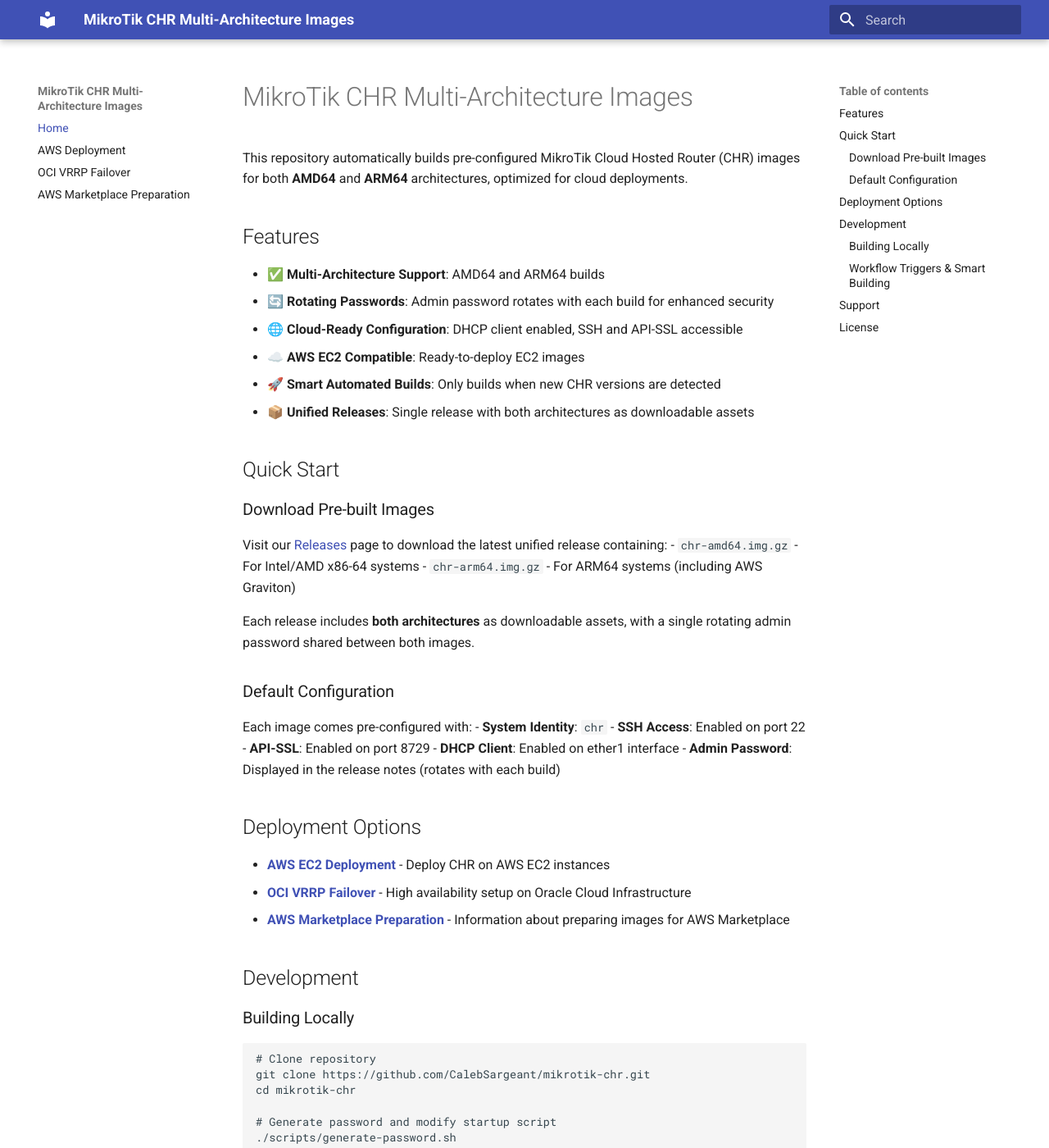
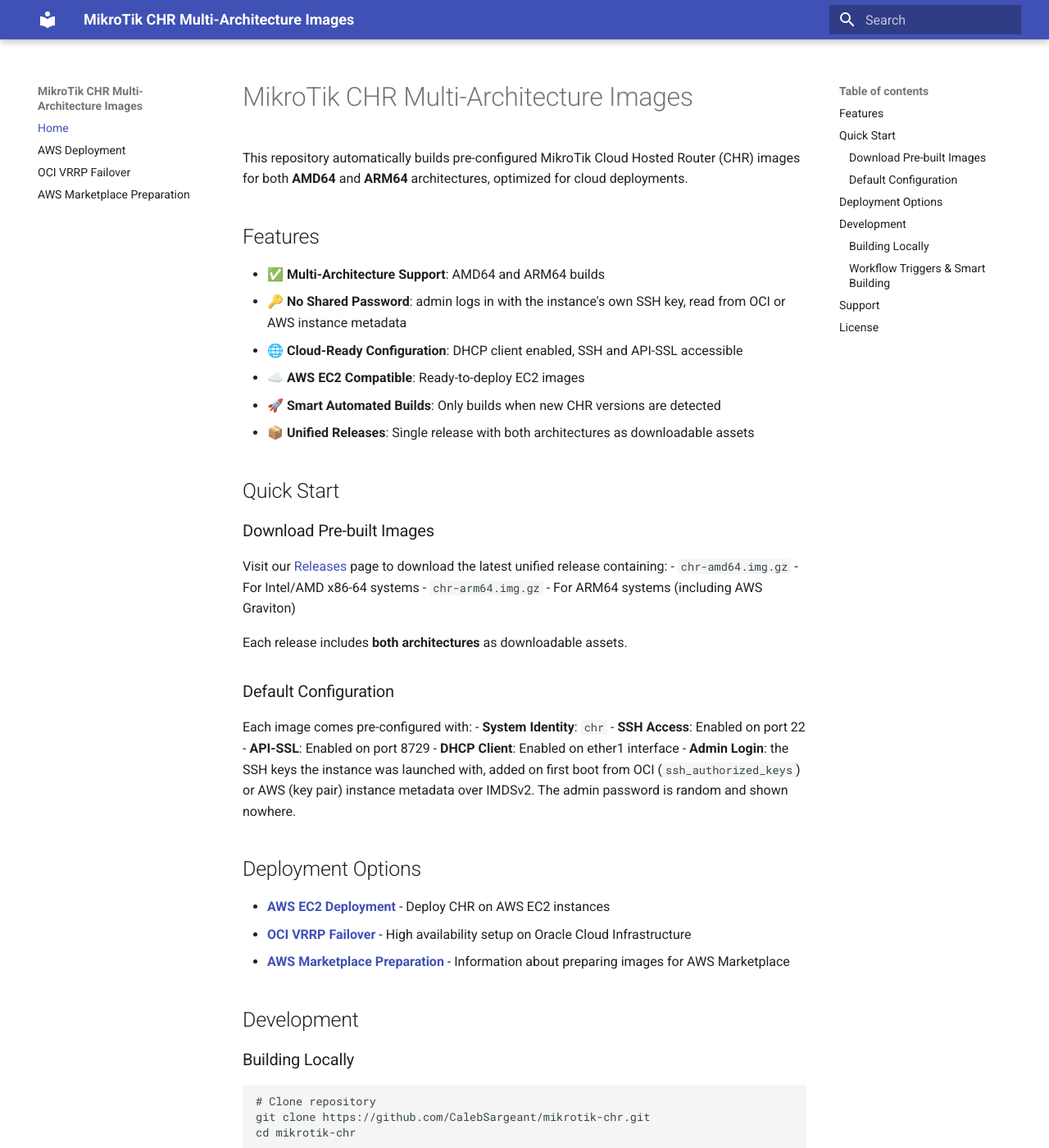
Before and after one commit to CalebSargeant/mikrotik-chr, an MkDocs documentation site: the page built from docs/index.md, in a window 1280 px wide and 1400 px high. Shown: the whole window at 82% size. Built offline with MkDocs 1.6.1 and Material for MkDocs 9.7.7, drawn with Linux system fonts in a browser that asks for light colours; some of the changed text lies outside the part shown.

Commit message:
fix(image): stop baking the admin password into images (#10)
* fix(image): stop baking the admin password into images

* ci(image): tag and release only from main

* ci(image): drop build packages the image never used

```diff
--- a/docs/index.md
+++ b/docs/index.md
@@ -5,7 +5,7 @@ This repository automatically builds pre-configured MikroTik Cloud Hosted Router
 ## Features
 
 - ✅ **Multi-Architecture Support**: AMD64 and ARM64 builds
-- 🔄 **Rotating Passwords**: Admin password rotates with each build for enhanced security
+- 🔑 **No Shared Password**: admin logs in with the instance's own SSH key, read from OCI or AWS instance metadata
 - 🌐 **Cloud-Ready Configuration**: DHCP client enabled, SSH and API-SSL accessible
 - ☁️ **AWS EC2 Compatible**: Ready-to-deploy EC2 images
 - 🚀 **Smart Automated Builds**: Only builds when new CHR versions are detected
@@ -19,7 +19,7 @@ Visit our [Releases](https://github.com/CalebSargeant/mikrotik-chr/releases) pag
 - `chr-amd64.img.gz` - For Intel/AMD x86-64 systems
 - `chr-arm64.img.gz` - For ARM64 systems (including AWS Graviton)
 
-Each release includes **both architectures** as downloadable assets, with a single rotating admin password shared between both images.
+Each release includes **both architectures** as downloadable assets.
 
 ### Default Configuration
 
@@ -28,7 +28,7 @@ Each image comes pre-configured with:
 - **SSH Access**: Enabled on port 22
 - **API-SSL**: Enabled on port 8729
 - **DHCP Client**: Enabled on ether1 interface
-- **Admin Password**: Displayed in the release notes (rotates with each build)
+- **Admin Login**: the SSH keys the instance was launched with, added on first boot from OCI (`ssh_authorized_keys`) or AWS (key pair) instance metadata over IMDSv2. The admin password is random and shown nowhere.
 
 ## Deployment Options
 
@@ -44,9 +44,6 @@ Each image comes pre-configured with:
 # Clone repository
 git clone https://github.com/CalebSargeant/mikrotik-chr.git
 cd mikrotik-chr
-
-# Generate password and modify startup script
-./scripts/generate-password.sh
 
 # Manual build process (requires root privileges)
 sudo ./scripts/inject.sh
```
Also changed, not shown: PROJECT_INDEX.json (+2 -6 lines), README.md (+10 -10 lines), docs/aws-deployment.md (+2 -2 lines), docs/marketplace-preparation.md (+2 -2 lines), 5 other files.
